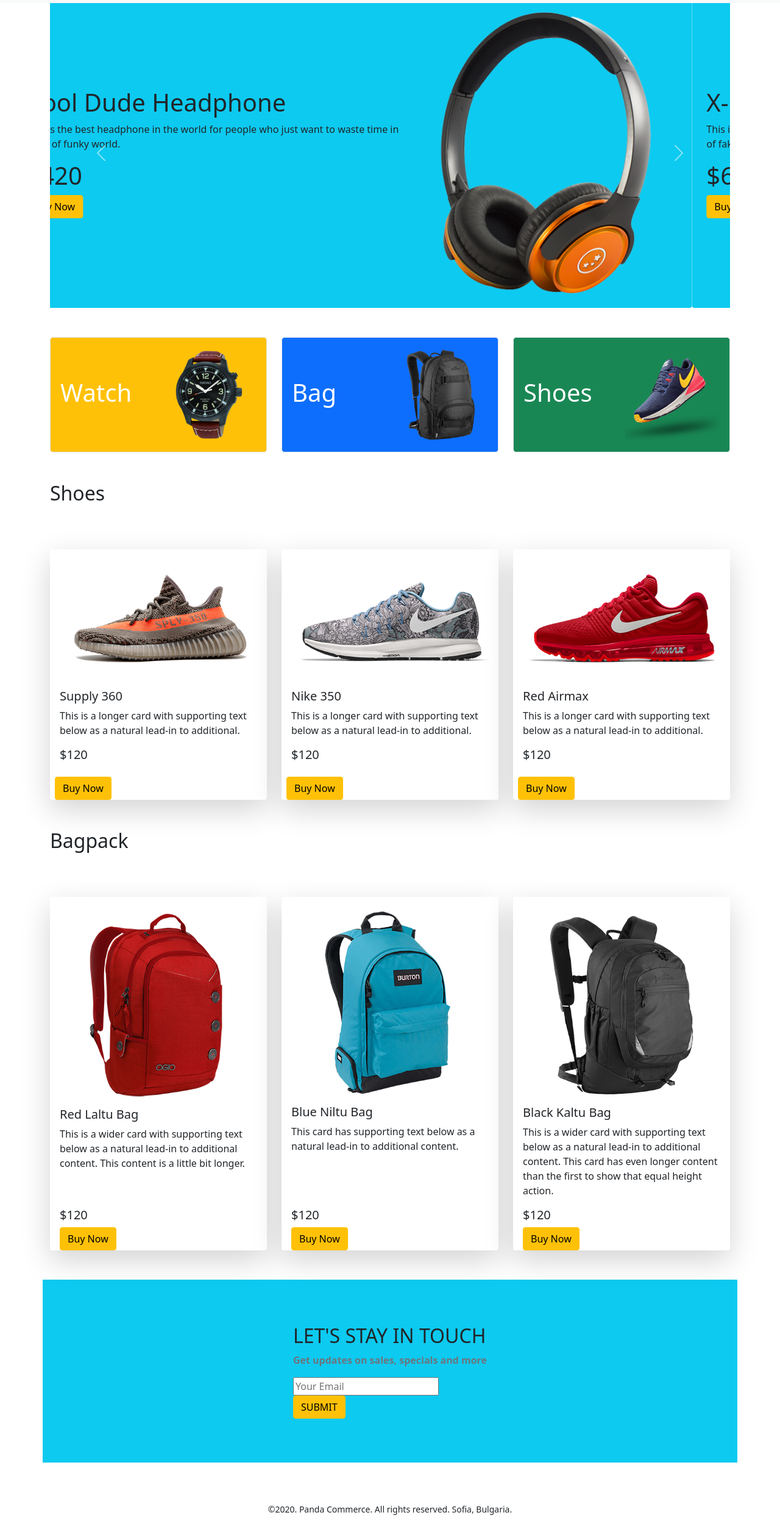
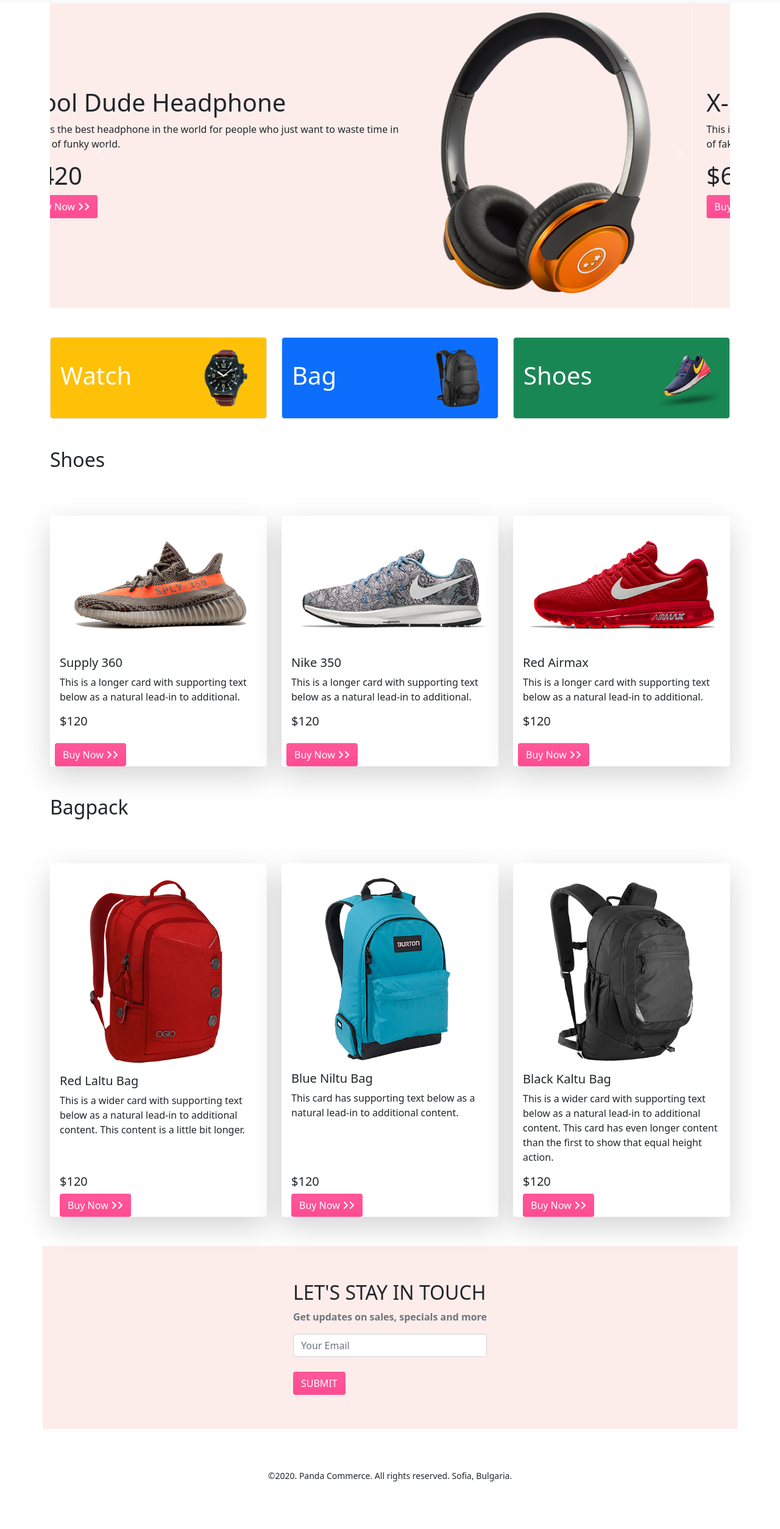
Before and after one commit to Md-Rana-Hossain/panda-commerce-bootstrap, a plain HTML site: page index.html in a window 1280 px wide. Shown: the part 52-2560 px from the top of the page at 61% size. After the commit the page ends 2516 px from the top, so only its background shows below. Drawn offline with nearby package versions, Linux system fonts and the light colour scheme.

Commit message:
third push

```diff
--- /dev/null
+++ b/css/style.css
@@ -0,0 +1,13 @@
+.panda-bg-info{
+    background-color: #fcedeb;
+}
+.categories img{
+    width: 100px;
+}
+.panda-btn-buy-now{
+    background-image: linear-gradient(to bottom, #FF589B 0%, #ff4b92 100%);
+    color: white;
+    border-radius: 8px;
+    padding: 9px 25px;
+    border: none;
+}
--- a/index.html
+++ b/index.html
@@ -7,6 +7,12 @@
     <meta name="viewport" content="width=device-width, initial-scale=1.0">
     <title>Panda Commerce | Bootstrap</title>
 
+    <!-- Custom CSS -->
+    <link rel="stylesheet" href="css/style.css">
+
+    <!-- font awesome link  -->
+    <script src="https://kit.fontawesome.com/df16d52d2f.js" crossorigin="anonymous"></script>
+
     <!-- Bootstrap Stylesheet -->
     <link href="https://cdn.jsdelivr.net/npm/bootstrap@5.1.0/dist/css/bootstrap.min.css" rel="stylesheet"
         integrity="sha384-KyZXEAg3QhqLMpG8r+8fhAXLRk2vvoC2f3B09zVXn8CA5QIVfZOJ3BCsw2P0p/We" crossorigin="anonymous">
@@ -15,7 +21,7 @@
 <body>
     <!-- Header Starts -->
     <header>
-        <nav class="navbar fixed-top navbar-expand-lg navbar-light bg-light">
+        <nav class="navbar fixed-top navbar-expand-lg navbar-light bg-light mb-3">
             <div class="container">
                 <a class="navbar-brand" href="#">
                     <img src=images/logo.png alt="">
@@ -47,7 +53,7 @@
         <section class="container mt-5">
             <div id="carouselExampleControls" class="carousel slide" data-bs-ride="carousel">
                 <div class="carousel-inner">
-                    <div class="carousel-item active rounded p-4 bg-info">
+                    <div class="carousel-item active rounded p-4 panda-bg-info">
                         <div class="row d-flex align-items-center">
                             <div class="col-lg-7">
                                 <h1>Cool Dude Headphone
@@ -55,35 +61,38 @@
                                 <P>This is the best headphone in the world for people who just want to waste time in
                                     front of funky world.</P>
                                 <h1>$420</h1>
-                                <button class="btn btn-warning">Buy Now</button>
+                                <button class="btn panda-btn-buy-now text-white">Buy Now <i
+                                        class="fas fa-angle-right"></i><i class="fas fa-angle-right"></i></button>
                             </div>
                             <div class="col-lg-5">
                                 <img src="images/banner-images/headphone.png" class="d-block w-100" alt="...">
                             </div>
                         </div>
                     </div>
-                    <div class="carousel-item rounded p-4 bg-info">
+                    <div class="carousel-item rounded p-4 panda-bg-info">
                         <div class="row d-flex align-items-center">
                             <div class="col-lg-7">
                                 <h1>X-Box for your living room</h1>
                                 <P>This is the best x-box in the world for people who just want to waste time in front
                                     of fake sports.</P>
                                 <h1>$600</h1>
-                                <button class="btn btn-warning">Buy Now</button>
+                                <button class="btn panda-btn-buy-now text-white">Buy Now <i
+                                        class="fas fa-angle-right"></i><i class="fas fa-angle-right"></i></button>
                             </div>
                             <div class="col-lg-5">
                                 <img src="images/banner-images/xbox.png" class="d-block w-100" alt="...">
                             </div>
                         </div>
                     </div>
-                    <div class="carousel-item rounded p-4 bg-info">
+                    <div class="carousel-item rounded p-4 panda-bg-info">
                         <div class="row d-flex align-items-center">
                             <div class="col-lg-7">
                                 <h1>Mega LCD TV For Sports</h1>
                                 <P>This is the best tv in the world for people who just want to waste time in front of
                                     tv.</P>
                                 <h1>$1200</h1>
-                                <button class="btn btn-warning">Buy Now</button>
+                                <button class="btn panda-btn-buy-now text-white">Buy Now <i
+                                        class="fas fa-angle-right"></i><i class="fas fa-angle-right"></i></button>
                             </div>
                             <div class="col-lg-5">
                                 <img src="images/banner-images/tv.png" class="d-block w-100" alt="...">
@@ -109,7 +118,7 @@
 
     <main>
         <!-- Categories -->
-        <section class="container my-5">
+        <section class=" categories container my-5">
             <div class="row gy-5">
                 <div class="col-lg-4 col-md-6">
                     <div class="p-3 border bg-warning d-flex align-items-center justify-content-between rounded-3">
@@ -148,7 +157,8 @@
 
                         </div>
                         <div class="ms-2">
-                            <button class="btn btn-warning">Buy Now</button>
+                            <button class="btn panda-btn-buy-now text-white">Buy Now <i
+                                    class="fas fa-angle-right"></i><i class="fas fa-angle-right"></i></button>
                         </div>
                     </div>
                 </div>
@@ -163,7 +173,8 @@
 
                         </div>
                         <div class="ms-2">
-                            <button class="btn btn-warning">Buy Now</button>
+                            <button class="btn panda-btn-buy-now text-white">Buy Now <i
+                                    class="fas fa-angle-right"></i><i class="fas fa-angle-right"></i></button>
                         </div>
                     </div>
                 </div>
@@ -178,7 +189,8 @@
 
                         </div>
                         <div class="ms-2">
-                            <button class="btn btn-warning">Buy Now</button>
+                            <button class="btn panda-btn-buy-now text-white">Buy Now <i
+                                    class="fas fa-angle-right"></i><i class="fas fa-angle-right"></i></button>
                         </div>
                     </div>
                 </div>
@@ -202,7 +214,8 @@
                         </div>
                         <div class="ms-3">
                             <h5>$120</h5>
-                            <button class="btn btn-warning">Buy Now</button>
+                            <button class="btn panda-btn-buy-now text-white">Buy Now <i
+                                    class="fas fa-angle-right"></i><i class="fas fa-angle-right"></i></button>
                         </div>
                     </div>
                 </div>
@@ -216,7 +229,8 @@
                         </div>
                         <div class="ms-3">
                             <h5>$120</h5>
-                            <button class="btn btn-warning">Buy Now</button>
+                            <button class="btn panda-btn-buy-now text-white">Buy Now <i
+                                    class="fas fa-angle-right"></i><i class="fas fa-angle-right"></i></button>
                         </div>
                     </div>
                 </div>
@@ -231,7 +245,8 @@
                         </div>
                         <div class="ms-3">
                             <h5>$120</h5>
-                            <button class="btn btn-warning">Buy Now</button>
+                            <button class="btn panda-btn-buy-now text-white">Buy Now <i
+                                    class="fas fa-angle-right"></i><i class="fas fa-angle-right"></i></button>
                         </div>
                     </div>
                 </div>
@@ -242,14 +257,14 @@
 
         <!-- subscribe  -->
         <section style="height: 300px;" id="subscribe"
-            class="container bg-info d-flex align-items-center justify-content-center my-5 ">
+            class="container panda-bg-info d-flex align-items-center justify-content-center my-5 ">
             <div>
                 <h2>LET'S STAY IN TOUCH</h2>
                 <p class="fw-bold text-secondary ">Get updates on sales, specials and more</p>
                 <form action="">
-                    <input type="text" placeholder="Your Email">
+                    <input type="text" class="form-control" placeholder="Your Email">
                     <br>
-                    <button class="btn btn-warning">SUBMIT</button>
+                    <button class="btn panda-btn-buy-now text-white">SUBMIT</button>
                 </form>
             </div>
         </section>
```
